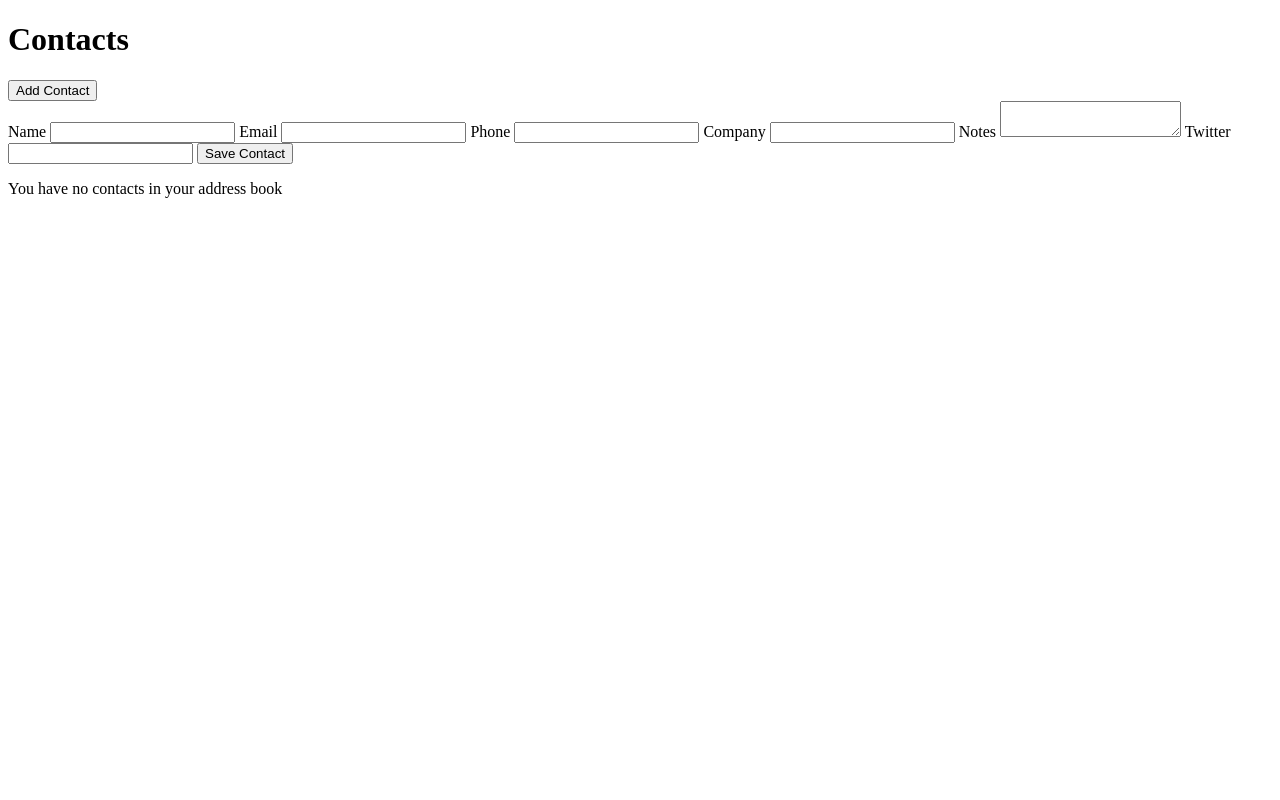
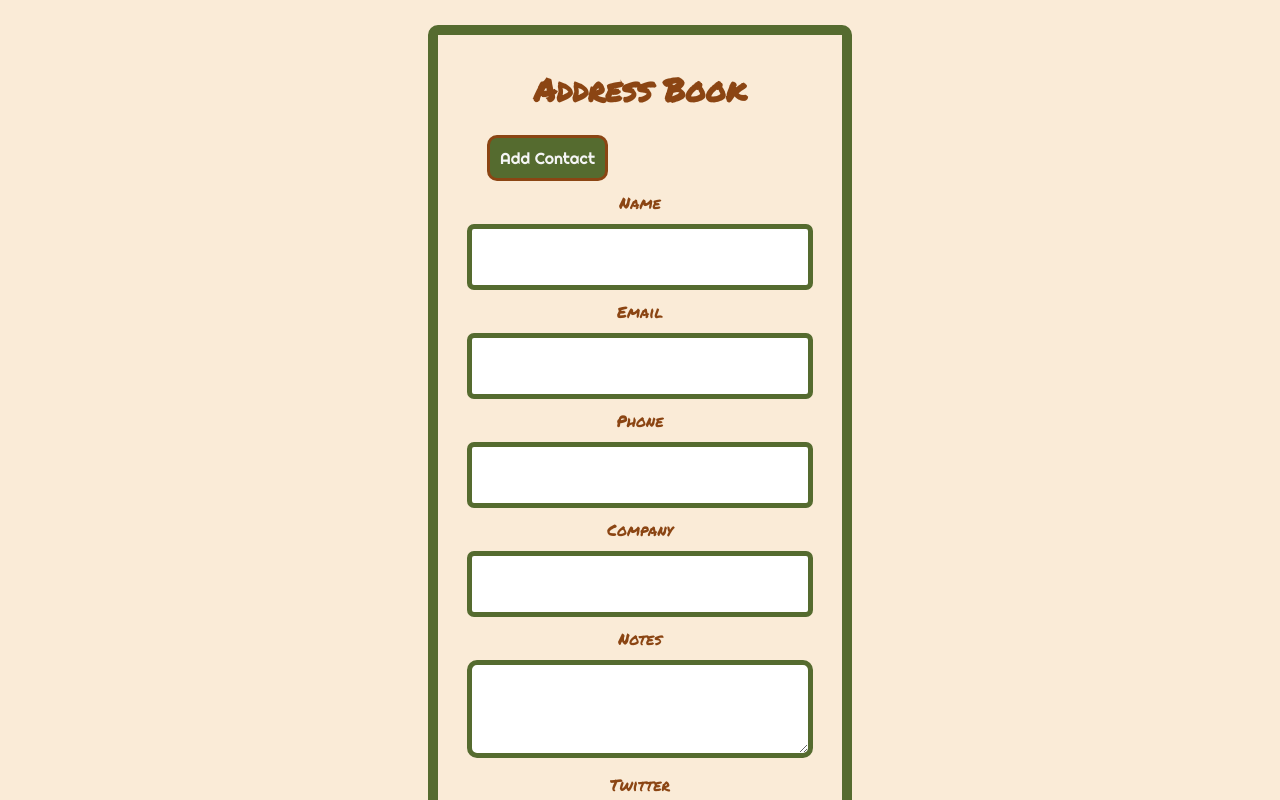
Before and after one commit to MadFarmer101/address_book, a website: page src/index.html in a window 1280 px wide. Both pictures are taken after a click on the button "Add Contact". Shown: the top 800 px of the page. Drawn offline with Linux system fonts and the light colour scheme; files that its build step writes are made by us from their sources.

Commit message:
Added server.js and styling to the page

```diff
--- a/package.json
+++ b/package.json
@@ -13,6 +13,7 @@
   },
   "scripts": {
     "start": "superstatic src --port 3005",
+    "start:hot": "node server.js",
     "cy:open":"yarn start & cypress open"
   }
 }
--- /dev/null
+++ b/src/assets/css/style.css
@@ -0,0 +1,107 @@
+body {
+    font-family: 'Permanent Marker', cursive;
+    background-color: antiquewhite;
+    color: saddlebrown;
+    margin: auto;
+    margin-top: 25px;
+    width: 30%;
+    border: 10px solid darkolivegreen;
+    border-radius: 10px;
+    padding: 10px;
+    text-align: center;
+}
+
+input[type="text"] {
+    width: 90%;
+    padding: 12px 1px;
+    margin: 10px 0;
+    display: inline-block;
+    border: 5px solid darkolivegreen;
+    border-radius: 7px;
+    box-sizing: border-box;
+    outline: none;
+    text-align: center;
+    font-family: 'Permanent Marker', cursive;
+    font-size: 22px;
+    color: saddlebrown;
+}
+
+input[type="email"] {
+    width: 90%;
+    padding: 12px 1px;
+    margin: 10px 0;
+    display: inline-block;
+    border: 5px solid darkolivegreen;
+    border-radius: 7px;
+    box-sizing: border-box;
+    outline: none;
+    text-align: center;
+    font-family: 'Permanent Marker', cursive;
+    font-size: 22px;
+    color: saddlebrown;
+}
+
+textarea[type="text"] {
+    width: 90%;
+    padding: 12px 1px;
+    margin: 10px 0;
+    display: inline-block;
+    border: 5px solid darkolivegreen;
+    border-radius: 10px;
+    box-sizing: border-box;
+    outline: none;
+    text-align: center;
+    font-family: 'Permanent Marker', cursive;
+    font-size: 22px;
+    color: saddlebrown;
+
+}
+
+button {
+    margin-bottom: 10px;
+    margin-right: 185px;
+    background-color:darkolivegreen;
+    border: solid saddlebrown;
+    color: whitesmoke;
+    padding: 10px 10px;
+    text-align: center;
+    display: inline-block;
+    font-family: 'Righteous', cursive;
+    font-size: 16px;
+    border-radius: 10px;
+    outline: none;
+}
+
+button:hover {
+    background-color: saddlebrown;
+    border: solid darkolivegreen;
+    color: whitesmoke;
+    cursor: grab;
+    border-radius: 10px;
+    outline: none;
+}
+
+input[type="submit"] {
+    margin-bottom: 10px;
+    margin-top: 20px;
+    margin-right: 185px;
+    background-color:darkolivegreen;
+    border: solid saddlebrown;
+    color: whitesmoke;
+    padding: 10px 10px;
+    text-align: center;
+    display: inline-block;
+    font-family: 'Righteous', cursive;
+    font-size: 16px;
+    border-radius: 10px;
+    outline: none;
+}
+
+input[type="submit"]:hover {
+    background-color: saddlebrown;
+    border: solid darkolivegreen;
+    color: whitesmoke;
+    cursor: grab;
+    border-radius: 10px;
+    outline: none;
+}
--- a/src/index.html
+++ b/src/index.html
@@ -4,10 +4,12 @@
     <meta charset="UTF-8">
     <meta name="viewport" content="width=device-width, initial-scale=1.0">
     <meta http-equiv="X-UA-Compatible" content="ie=edge">
+    <link  rel="stylesheet"  href="./src/assets/css/style.css">
+    <link href="https://fonts.googleapis.com/css?family=Permanent+Marker|Righteous&display=swap" rel="stylesheet">
     <title>Address book</title>
 </head>
 <body>
-    <h1>Contacts</h1>
+    <h1>Address Book</h1>
     <button id="add-contact">Add Contact</button>
     <form id="new-contact-form">
         <label for="name">Name</label>
```
Also changed, not shown: server.js (added, +12 -0 lines).
